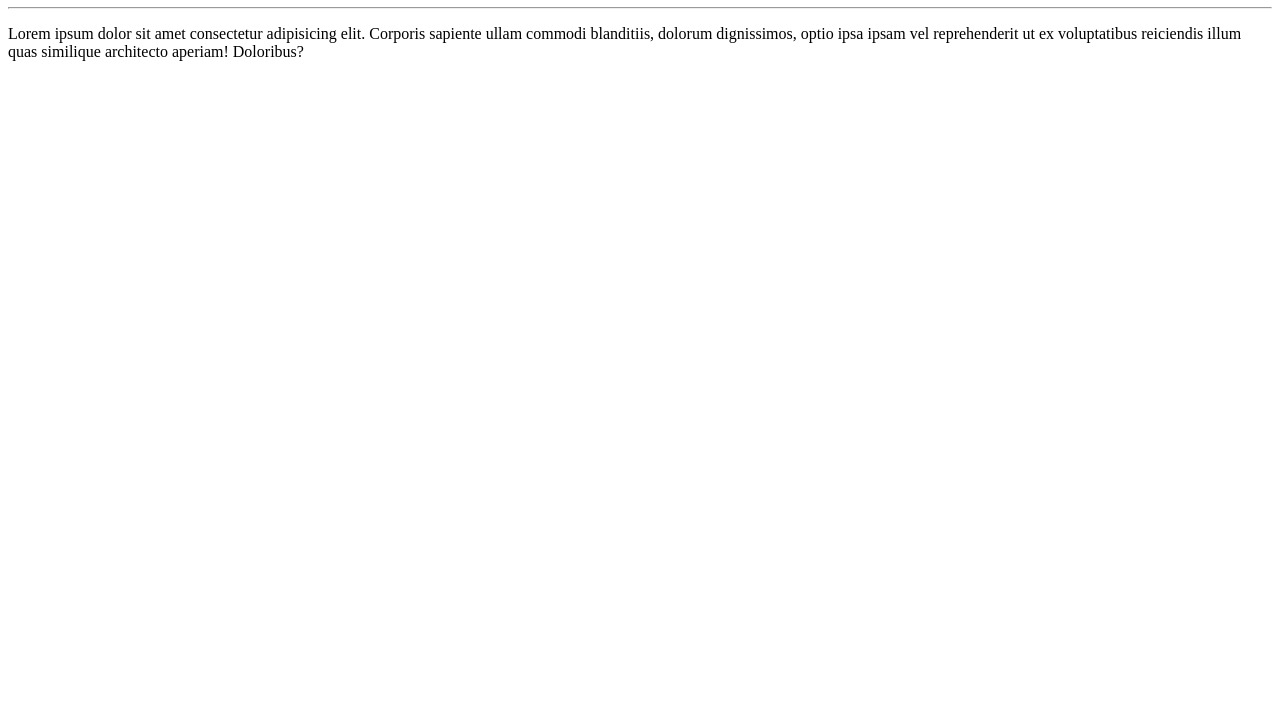
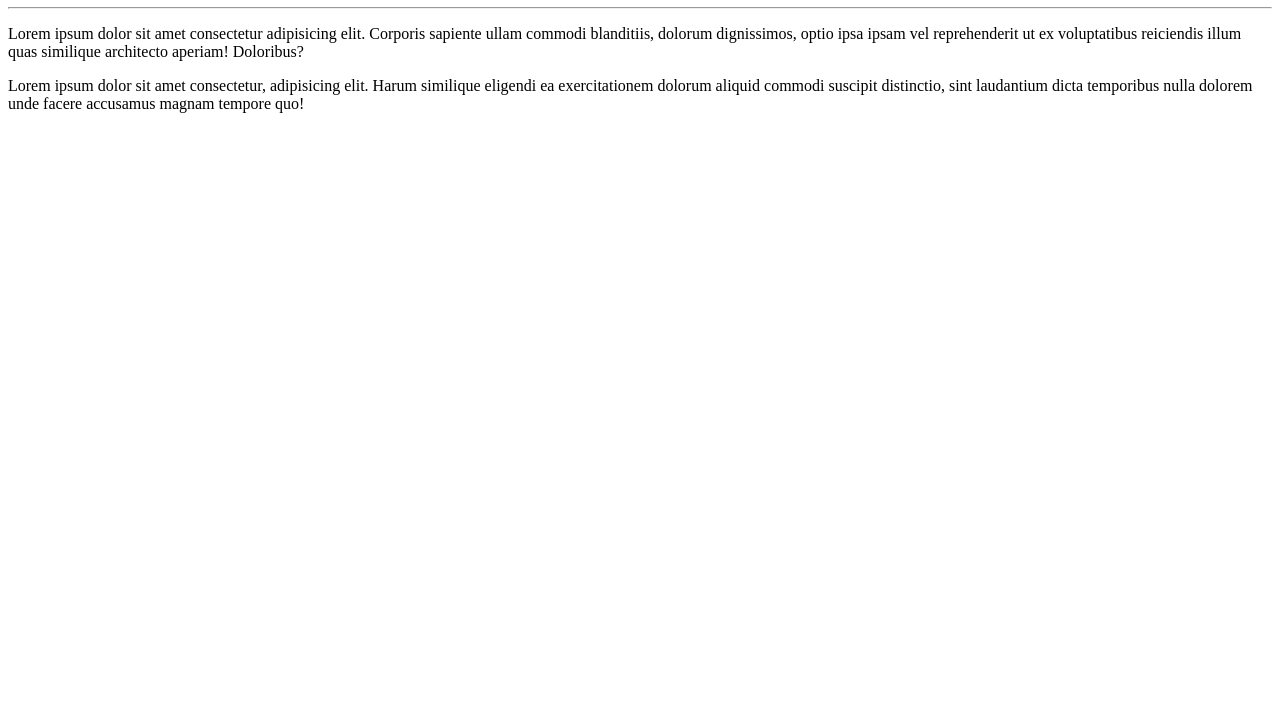
Before and after one commit to sivaldo-almeida1973/Ola-mundo, a plain HTML site: page site-exemplo/index.html in a window 1280 px wide. Shown: the part 73-800 px from the top of the page. Drawn offline with Linux system fonts and the light colour scheme.

Commit message:
Adicionei um parágrafo

```diff
--- a/site-exemplo/index.html
+++ b/site-exemplo/index.html
@@ -10,5 +10,6 @@
     <h1>Olá, Mundo!</h1>
     <hr>
     <p>Lorem ipsum dolor sit amet consectetur adipisicing elit. Corporis sapiente ullam commodi blanditiis, dolorum dignissimos, optio ipsa ipsam vel reprehenderit ut ex voluptatibus reiciendis illum quas similique architecto aperiam! Doloribus?</p>
+    <p>Lorem ipsum dolor sit amet consectetur, adipisicing elit. Harum similique eligendi ea exercitationem dolorum aliquid commodi suscipit distinctio, sint laudantium dicta temporibus nulla dolorem unde facere accusamus magnam tempore quo!</p>
 </body>
 </html>
```
